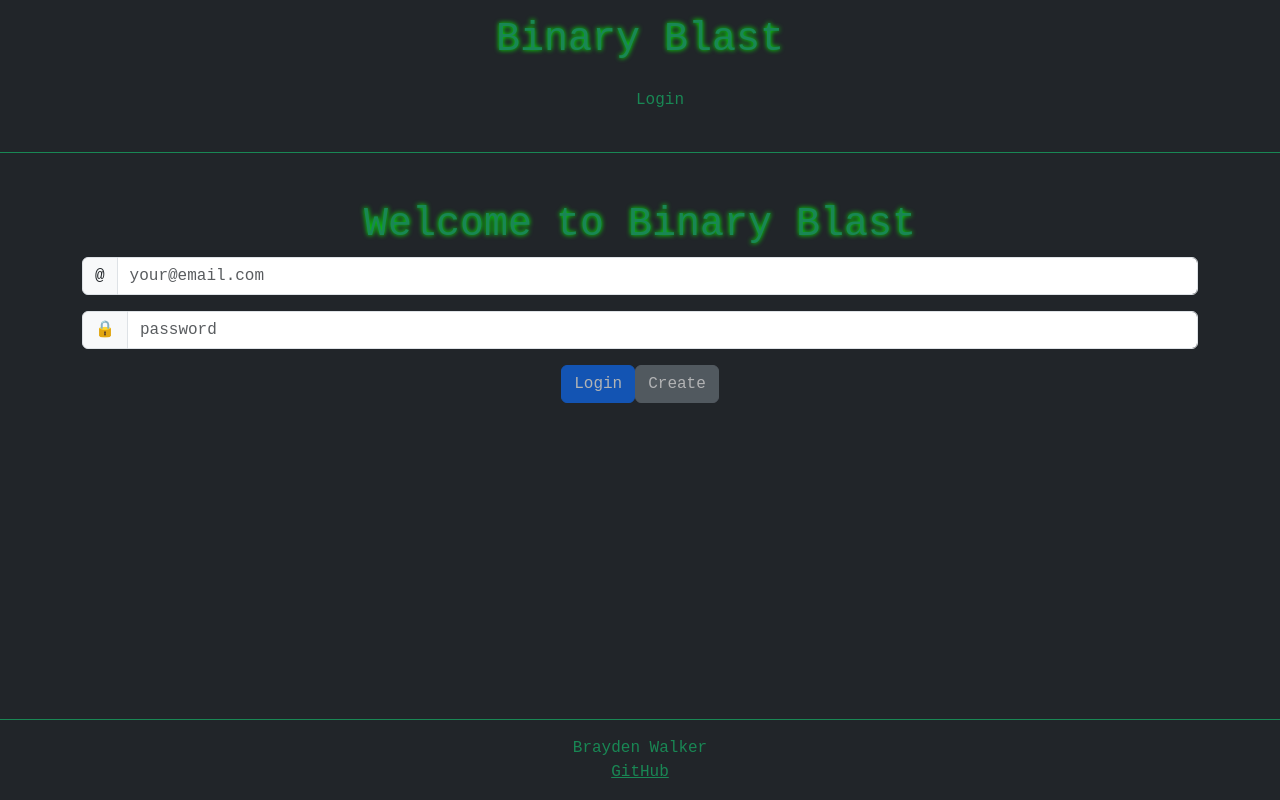
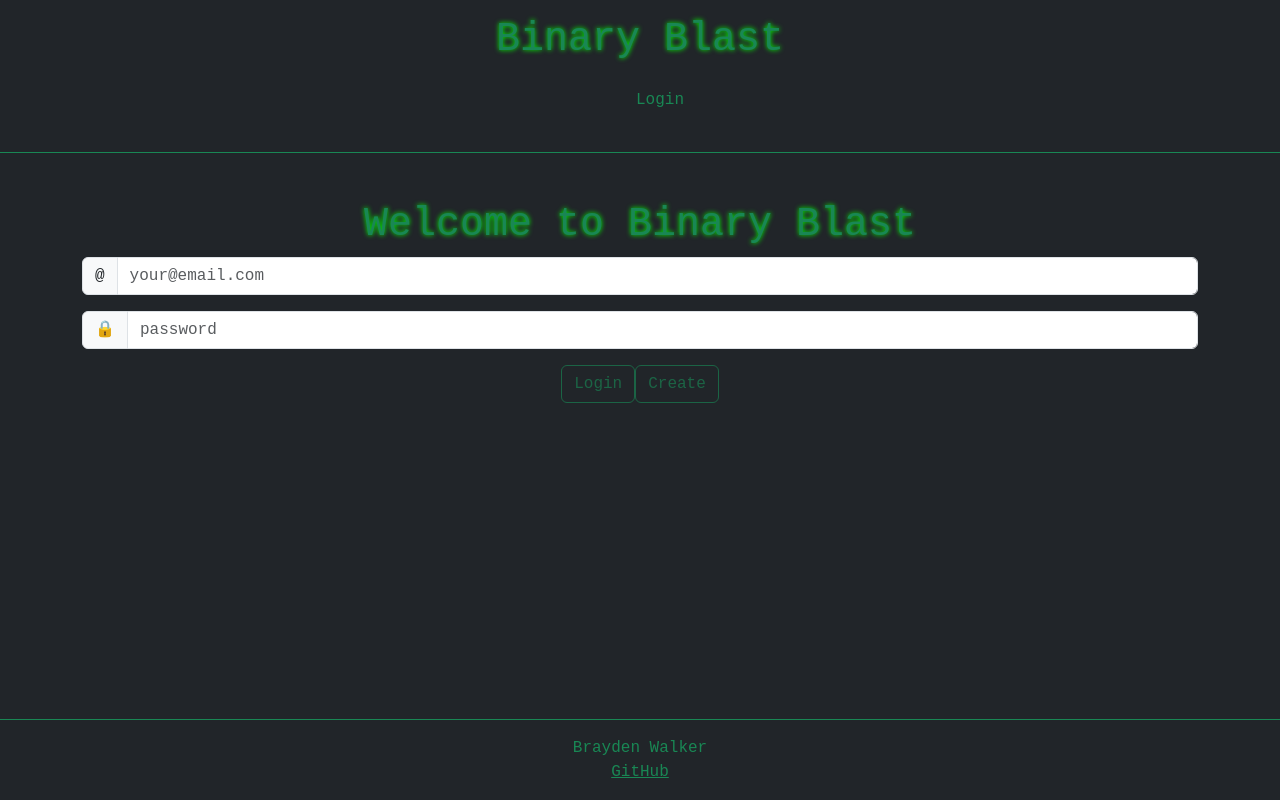
Before and after one commit to BraydenReklaw/startup, a React (Vite) app: page / in a window 1280 px wide. Built offline with nearby package versions, Linux system fonts and the light colour scheme.

Commit message:
tried to fix a styling issue on login buttons. unsuccessful

```diff
--- a/src/login/authenticated.css
+++ b/src/login/authenticated.css
@@ -2,4 +2,5 @@
     color: rgb(118, 190, 210);
     font-size: 1.5em;
     padding: 0.5em;
+    text-shadow: 0 0 5px #00ff00
   }
--- a/src/login/authenticated.jsx
+++ b/src/login/authenticated.jsx
@@ -16,10 +16,10 @@ export function Authenticated(props) {
   return (
     <div>
       <div className='playerName'>{props.userName}</div>
-      <Button variant='primary' onClick={() => navigate('/game')}>
+      <Button className="btn btn-outline-success" onClick={() => navigate('/game')}>
         Play
       </Button>
-      <Button variant='secondary' onClick={() => logout()}>
+      <Button className="btn btn-outline-success" onClick={() => logout()}>
         Logout
       </Button>
     </div>
--- a/src/login/unauthenticated.jsx
+++ b/src/login/unauthenticated.jsx
@@ -29,10 +29,10 @@ export function Unauthenticated(props) {
           <span className='input-group-text'>🔒</span>
           <input className='form-control' type='password' onChange={(e) => setPassword(e.target.value)} placeholder='password' />
         </div>
-        <Button variant='primary' onClick={() => loginUser()} disabled={!userName || !password}>
+        <Button className="btn btn-outline-success" onClick={() => loginUser()} disabled={!userName || !password}>
           Login
         </Button>
-        <Button variant='secondary' onClick={() => createUser()} disabled={!userName || !password}>
+        <Button className="btn btn-outline-success" onClick={() => createUser()} disabled={!userName || !password}>
           Create
         </Button>
       </div>
```
